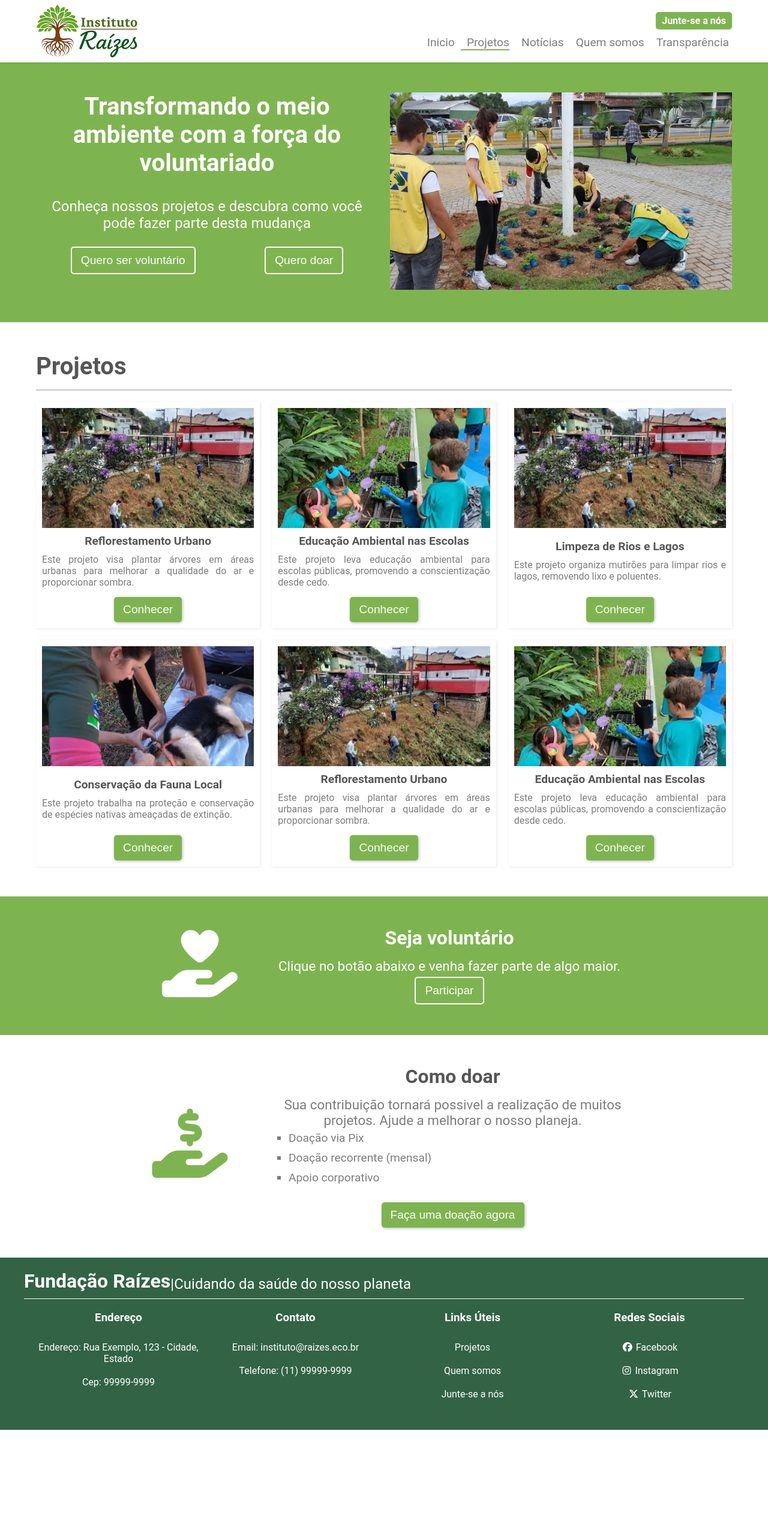
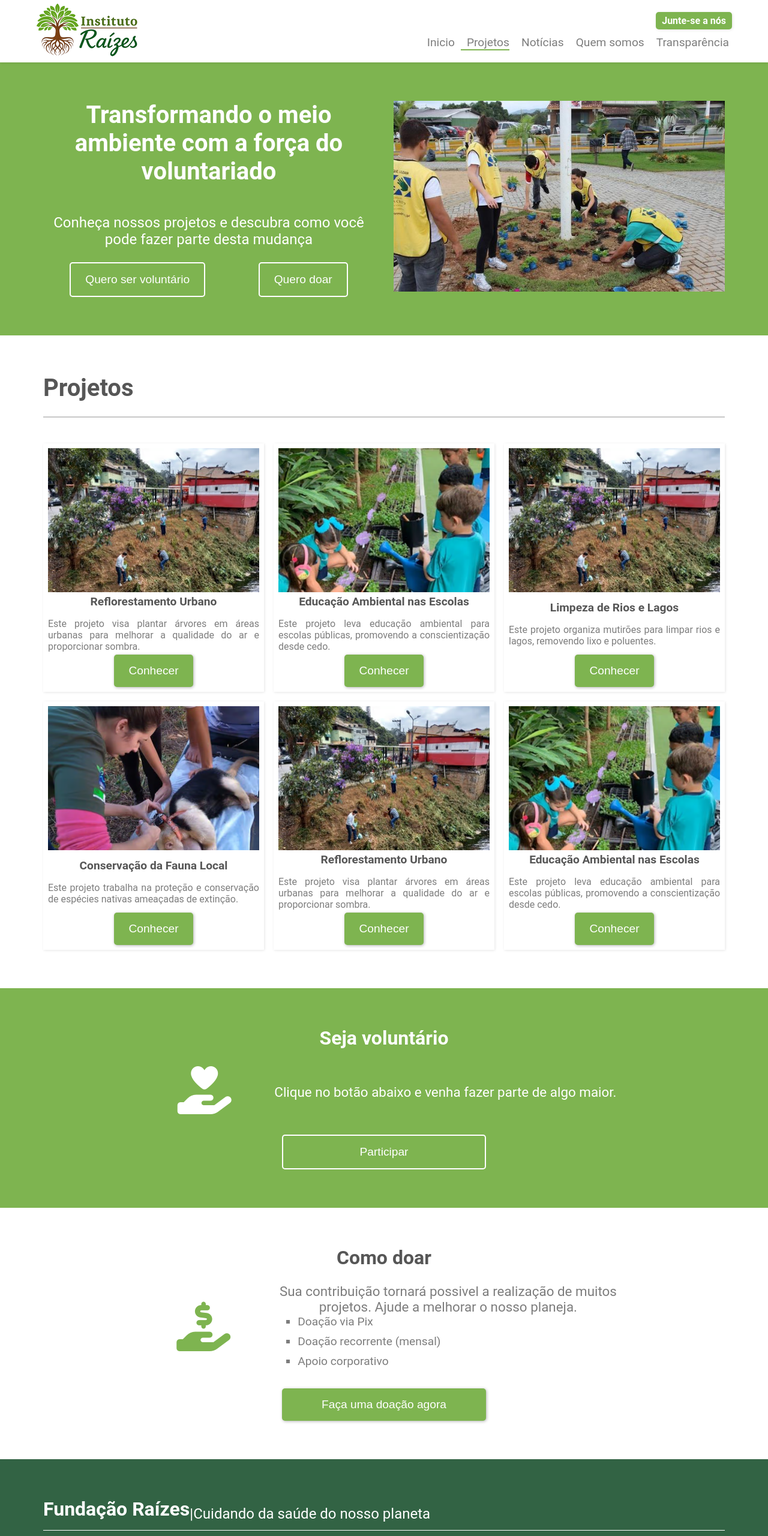
Before and after one commit to luansouza97/ONG-fundacao-raizes, a plain HTML site: page projetos.html in a window 1280 px wide. Shown: the top 2560 px of the page at 60% size. Before the commit the page ends 2383 px from the top, so only its background shows below. Drawn offline with Linux system fonts and the light colour scheme.

Commit message:
criado folha de estilo para página projetos

```diff
--- a/assets/css/base.css
+++ b/assets/css/base.css
@@ -8,21 +8,30 @@
 }
 
 :root{
-    /* Cores principais */
+    /* Cores primarias */
     --verde-escuro: rgb(50, 99, 68);
     --verde-medio: rgb(126, 180, 80);
     --verde-claro: rgb(167, 204, 57);
 
     /* Cores secundárias */
+    --azul: rgb(80, 158, 178);
 
-    /* Cores de fundo */
+    /* Cores neutras */
     --branco: rgb(255, 255, 255);
-    --azul: rgb(80, 158, 178);
     --fundo-escuro: rgb(200, 200, 200);
-
-    /* Cores de texto */
     --titulos: rgb(86, 86, 86);
     --textos: rgb(125, 125, 125);
+
+    /* espaçamentos */
+    --space-0-25: 0.25rem;
+    --space-0-5: 0.5rem;
+    --space-1: 1rem;
+    --space-2: 1.5rem;
+    --space-3: 2rem;
+    --space-4: 3rem;
+    --space-5: 4rem;
+    --space-6: 5rem;
+
 }
 
 body{
@@ -58,9 +67,8 @@ a{
     min-height: 13vh;
 }
 .header .header-logo{
-    background-color: blueviolet;
     width: 170px;
-    height: 90px;
+    height: auto;
 }
 .header .header-logo img{
     width: 100%;
@@ -113,7 +121,6 @@ a{
 footer{
     background-color: var(--verde-escuro);
     color: var(--branco);
-    padding: 20px 20px;
 }
 .footer__title{
     display: flex;
@@ -147,9 +154,17 @@ footer{
 .footer__grid a:hover{
     border-bottom: 1px solid var(--branco);
 }
+/* monitores grandes e desktops widescreen */
+@media (max-width: 1440px) {
+
+}
+
+/* notebooks e monitores menores */
+@media (max-width: 1200px) {
 
 /* responsividade tablet */
-@media(max-width: 920px){
+@media(max-width: 992px){
+
     /* Cabeçalho */
     .header__menu{
         display: none;
--- a/assets/css/components.css
+++ b/assets/css/components.css
@@ -2,21 +2,26 @@
     font-size: 2.5rem;
     color: var(--titulos);
     text-align: start;
-    margin-bottom: 15px;
+    margin-bottom: var(--space-2);
 }
 .text-h2 {
     font-size: 2rem;
     color: var(--titulos);
     text-align: center;
-    margin-bottom: 15px;
 }
 .text-h3{
     font-size: 1.2rem;
     color: var(--titulos);
     text-align: center;
-    margin-bottom: 10px;
+    margin-bottom: var(--space-1);
 }
 .text-p{
+    font-size: 1rem;
+    color: var(--textos);
+    text-align: justify;
+}
+.text-dados{
+    font-size: 0.8rem;
     color: var(--textos);
     text-align: justify;
     margin-bottom: 5px;
@@ -25,7 +30,7 @@
     border: 1px solid var(--fundo-escuro);
 }
 .botao{
-    padding: 10px 15px;
+    padding: var(--space-1) var(--space-2);
     font-size: 1.2rem;
     color: var(--branco);
     background-color: var(--verde-medio);
@@ -40,7 +45,7 @@
     box-shadow: none;
 }
 .botao-branco{
-    padding: 10px 15px;
+    padding: var(--space-1) var(--space-2);
     font-size: 1.2rem;
     color: var(--branco);
     background-color: transparent;
--- a/assets/css/index.css
+++ b/assets/css/index.css
@@ -10,11 +10,8 @@
     overflow: hidden;
 }
 .banner img {
-    top: 0;
-    left: 0;
     width: 100%;
     height: auto;
-    object-fit: cover;
 }
 
 /* Sessão: resultados */
@@ -40,15 +37,14 @@
 .quem-somos-historia, .quem-somos-texto{
     display: flex;
     flex-direction: column;
-    padding: 0 30px;
-}
-.quem-somos .container-sessao-duas-colunas{
-    padding: 20px;
 }
 .quem-somos-imagem img{
     width: 100%;
-    height: 80%;
+    height: 100%;
     object-fit: cover;
+}
+.quem-somos h1{
+    text-align: center;
 }
 .quem-somos h3{
     font-size: 1.5rem;
@@ -60,7 +56,7 @@
     display: flex;
     align-items: center;
     justify-content: center;
-    margin: 20px 0;
+    height: 100%;
 }
 
 /* sessão projetos */
@@ -87,21 +83,26 @@
 .apoiador__links ul{
     display: flex;
     flex-direction: column;
-    gap: 5px;
+    gap: var(--space-4);
 }
 .apoiador__links li{
     display: flex;
     align-items: center;
-    gap: 10px;
+    gap: var(--space-1);
 }
 .apoiador__links button{
     width: 8rem;
+    padding: var(--space-2);
     align-items: center;
 }
 .apoiador__links p{
     width: 57%;
     border-bottom: 2px solid var(--verde-medio);
     font-size: 1.5rem;
+}
+.apoiador-imagem{
+    display: flex;
+    justify-content: center;
 }
 .apoiador-imagem img{
     max-width: 100%;
@@ -113,8 +114,38 @@
     text-align: start;
 }
 
+/* monitores grandes e desktops widescreen */
+@media (max-width: 1440px) {
+    .container{
+        max-width: 1200px;
+    }
+
+}
+
+/* notebooks e monitores menores */
+@media (max-width: 1200px) {
+    .container{
+        max-width: 992px;
+    }
+     html{
+        font-size: 15px;
+    }
+
+}
+
 /* responsividade tablet */
-@media(max-width: 953px){
+@media(max-width: 992px){
+    .container{
+        max-width: 768px;
+    }
+    html{
+        font-size: 14px;
+    }
+    /* sessão: header */
+    .header .container{
+        max-width: 100%
+    }
+
     /* Sessão : resultados */
     .resultados .grid-quatro-colunas{
         grid-template-columns: repeat(2, 1fr);
@@ -127,6 +158,14 @@
     .quem-somos-imagem img{
         height: auto;
     }
+    .quem-somos-botao{
+        padding: var(--space-1);
+    }
+
+    /* sessão projetos */
+    .text-h3{
+        margin-bottom: 0;
+    }
 
     /* sessão: apoiador */
     .apoiador__links li{
@@ -134,6 +173,12 @@
         flex-direction: column-reverse;
     }
     .apoiador__links li p{
+        text-align: center;
+        width: 100%;
+    }
+    .apoiador__links li button{
+        width: 60%;
+        padding: var(--space-1);
         text-align: center;
     }
     .apoiador .container-sessao-duas-colunas{
@@ -150,8 +195,14 @@
     }
 }
 
-/* responsividade mobile */
-@media(max-width: 620px){
+/* celulares grandes e pequenos tablets */
+@media(max-width: 768px){
+    .container{
+        max-width: 480px;
+    }
+    html{
+        font-size: 14px;
+    }
     /* Sessão : resultados */
     .resultados .grid-quatro-colunas{
         grid-template-columns: repeat(1, 1fr);
@@ -173,3 +224,13 @@
         grid-template-columns: repeat(1, 1fr);
     }
 }
+
+/* celulares pequenos, retrato */
+@media (max-width: 480px) {
+    .container{
+        max-width: 100%;
+    }
+    html{
+        font-size: 13px;
+    }
+}
--- a/assets/css/layout.css
+++ b/assets/css/layout.css
@@ -2,25 +2,25 @@
     display: flex;
     flex-direction: column;
     width: 100%;
-    padding: 50px 20px;
+    padding: var(--space-5) var(--space-3);
+    gap: var(--space-2);
 }
 .container-sessao-duas-colunas{
     display: grid;
     grid-template-columns: repeat(2, 1fr);
-    gap: 20px;
     width: 100%;
-    padding: 50px 20px;
+    gap: var(--space-3);
 }
 .grid-tres-colunas{
     display: grid;
     grid-template-columns: repeat(3, 1fr);
-    gap: 20px;
+    gap: var(--space-1);
     justify-items: center;
 }
 .grid-quatro-colunas{
     display: grid;
     grid-template-columns: repeat(4, 1fr);
-    gap: 20px;
+    gap: var(--space-1);
     justify-items: center;
 }
 
@@ -29,14 +29,14 @@
     display: flex;
     flex-direction: column;
     justify-content: space-between;
-    padding: 10px;
+    padding: var(--space-0-5);
     align-items: center;
-    gap: 10px;
+    gap: var(--space-0-25);
     box-shadow: 1px 1px 4px rgba(0, 0, 0, 0.1);
 }
 .card-projeto img{
     width: 100%;
-    height: 200px;
+    height: 15rem;
     object-fit: cover;
 }
 .card-projeto-text h3{
@@ -63,7 +63,7 @@
     max-width: 100%;
     max-height: 30rem;
     background-color: var(--fundo-claro);
-    padding: 10px;
+    padding: var(--space-1);
 }
 .card-noticia-vertical{
     display: grid;
@@ -71,7 +71,7 @@
     max-width: 100%;
     max-height: auto;
     background-color: var(--fundo-claro);
-    padding: 10px;
+    padding: var(--space-0-5);
 }
 .card-noticia-imagem img{
     width: 100%;
@@ -79,7 +79,7 @@
     object-fit: cover;
 }
 .card-noticia-text{
-    padding: 5px 0;
+    padding: var(--space-1) 0;
 }
 .card-noticia-text h3{
     display: -webkit-box;
--- a/assets/css/projetos.css
+++ b/assets/css/projetos.css
@@ -6,11 +6,11 @@
 .banner{
     background-color: var(--verde-medio);
 }
-
 .banner-texto{
     display: flex;
     flex-direction: column;
-    gap: 20px;
+    width: 100%;
+    gap: var(--space-2);
     text-align: center;
 }
 .banner-texto h1{
@@ -31,8 +31,6 @@
     height: auto;
 }
 
-
-
 /* sessão voluntariado */
 .voluntariado{
     background-color: var(--verde-medio);
@@ -41,20 +39,24 @@
     display: flex;
     align-items: center;
 }
+.voluntariado-conteudo h2{
+    color: var(--branco);
+}
 .voluntariado-cadastro{
     display: grid;
     grid-template-columns: 1fr 3fr;
-    gap: 20px;
+    gap: var(--space-0-5);
     align-items: center;
     justify-items: center;
     width: 70%;
 }
+.voluntariado-cadastro-texto{
+    display: flex;
+    align-items: center;
+}
 .icon-voluntario{
     color: var(--branco);
-    font-size: 7rem;
-}
-.voluntariado-cadastro h2{
-    color: var(--branco);
+    font-size: 5rem;
 }
 .voluntariado-cadastro p{
     text-align: center;
@@ -64,10 +66,18 @@
 .voluntariado-cadastro-botao{
     display: flex;
     justify-content: center;
+    width: 100%;
+}
+.voluntariado-cadastro-botao button{
+    width: 30%;
 }
 
 /* sessão doador */
 .doador-conteudo{
+    display: flex;
+    align-items: center;
+}
+.doador-doar{
     display: grid;
     grid-template-columns: 1fr 3fr;
     gap: 20px;
@@ -75,9 +85,13 @@
     justify-items: center;
     width: 70%;
 }
+.doador-texto{
+    display: flex;
+    flex-direction: column;
+}
 .icon-doador{
     color: var(--verde-medio);
-    font-size: 7rem
+    font-size: 5rem
 }
 .doador-texto p{
     text-align: center;
@@ -92,16 +106,43 @@
 .doador-botao{
     display: flex;
     justify-content: center;
-    margin-top: 30px;
+    width: 100%;
+}
+.doador-botao button{
+    width: 30%;
+}
+
+
+/* monitores grandes e desktops widescreen */
+@media (max-width: 1440px) {
+    .container{
+        max-width: 1200px;
+    }
+}
+
+/* notebooks e monitores menores */
+@media (max-width: 1200px) {
+    .container{
+        max-width: 992px;
+    }
+     html{
+        font-size: 15px;
+    }
 }
 
 /* responsividade tablet */
-@media(max-width: 920px){
+@media(max-width: 992px){
     /* sessão: banner */
+    .banner .container-sessao-uma-coluna{
+        padding: 0;
+    }
     .banner .container-sessao-duas-colunas{
         display: flex;
         flex-direction: column-reverse;
         padding: 0 0 50px 0;
+    }
+    .banner-botoes button{
+        width: 25%;
     }
 
     /* sessão: projetos */
@@ -112,11 +153,28 @@
 
 }
 
-/* responsividade mobile */
-@media(max-width: 620px){
+/* celulares grandes e pequenos tablets */
+@media(max-width: 768px){
+    /* sessão: banner */
+    .banner-texto{
+        padding: 0 var(--space-1);
+    }
+    .banner-botoes{
+        width: 100%;
+        align-items: center;
+        gap: var(--space-1);
+        flex-direction: column;
+    }
+    .banner-botoes button{
+        width: 30%;
+    }
+
     /* sessão: projetos */
     .projetos .grid-tres-colunas{
         grid-template-columns: repeat(1, 1fr);
+    }
+    .card-projeto{
+        width: 100%;
     }
 
     /* sessão: voluntariado */
@@ -129,3 +187,28 @@
         grid-template-columns: repeat(1, 1fr);
     }
 }
+
+/* celulares pequenos, retrato */
+@media (max-width: 480px) {
+    /* sessão: banner */
+    .banner-botoes button{
+        width: 50%;
+    }
+
+    /* sessão: voluntariado */
+    .voluntariado-cadastro-botao .botao-branco{
+        width: 100%;
+    }
+    .voluntariado-cadastro-botao .botao-branco{
+        width: 50%;
+    }
+
+    /* sessão: doador */
+    .doador-botao{
+        width: 100%;
+    }
+    .doador-botao .botao{
+        width: 50%;
+    }
+
+}
--- a/projetos.html
+++ b/projetos.html
@@ -45,7 +45,8 @@
     <main>
         <!-- Banner com titulo e botões de ação para doar e voluntariar-se -->
         <section class="banner">
-            <div class="container-sessao-duas-colunas container">
+            <div class="container-sessao-uma-coluna container">
+                <div class="container-sessao-duas-colunas">
                     <div class="banner-texto">
                         <h1 class="text-h1">Transformando o meio ambiente com a força do voluntariado</h1>
                         <p class="text-p">Conheça nossos projetos e descubra como você pode fazer parte desta mudança</p>
@@ -56,6 +57,7 @@
                     </div>
                     <div class="banner-imagem">
                         <img src="assets/img/projetos/banner.jpg" alt="banner">
+                    </div>
                 </div>
             </div>
         </section>
@@ -125,15 +127,15 @@
         <!-- sessão voluntariado -->
         <section class="voluntariado">
             <div class="voluntariado-conteudo container-sessao-uma-coluna container">
+                <h2 class="text-h2">Seja voluntário</h2>
                 <div class="voluntariado-cadastro">
                     <span class="icon-voluntario"><i class="fa-solid fa-hand-holding-heart"></i></span>
                     <div class="voluntariado-cadastro-texto">
-                        <h2 class="text-h2">Seja voluntário</h2>
                         <p class="text-p">Clique no botão abaixo e venha fazer parte de algo maior.</p>
+                    </div>
+                </div>
                 <div class="voluntariado-cadastro-botao">
                     <button class="botao-branco">Participar</button>
-                        </div>
-                    </div>
                 </div>
             </div>
         </section>
@@ -141,9 +143,10 @@
         <!-- sessão doador -->
         <section class="doador">
             <div class="doador-conteudo container-sessao-uma-coluna container">
+                <h2 class="text-h2">Como doar</h2>
+                <div class="doador-doar">
                     <span class="icon-doador"><i class="fa-solid fa-hand-holding-dollar"></i></span>
                     <div class="doador-texto">
-                    <h2 class="text-h2">Como doar</h2>
                         <p class="text-p">Sua contribuição tornará possivel a realização de muitos projetos. Ajude a melhorar o nosso planeja.</p>
                         <div>
                             <ul>
@@ -152,9 +155,10 @@
                                 <li>Apoio corporativo</li>
                             </ul>
                         </div>
+                    </div>
+                </div>
                 <div class="doador-botao">
                     <button class="botao">Faça uma doação agora</button>
-                    </div>
                 </div>
             </div>
         </section>
@@ -162,7 +166,7 @@
 
     <footer>
         <section class="footer">
-            <div class="footer__conteudo container">
+            <div class="container-sessao-uma-coluna container">
                 <div class="footer__title">
                     <h3 class="text-h3">Fundação Raízes</h3>
                     <p class="pipe"> | </p>
```
Also changed, not shown: index.html (+3 -3 lines). Lines whose indentation alone changed are shown as unchanged.
